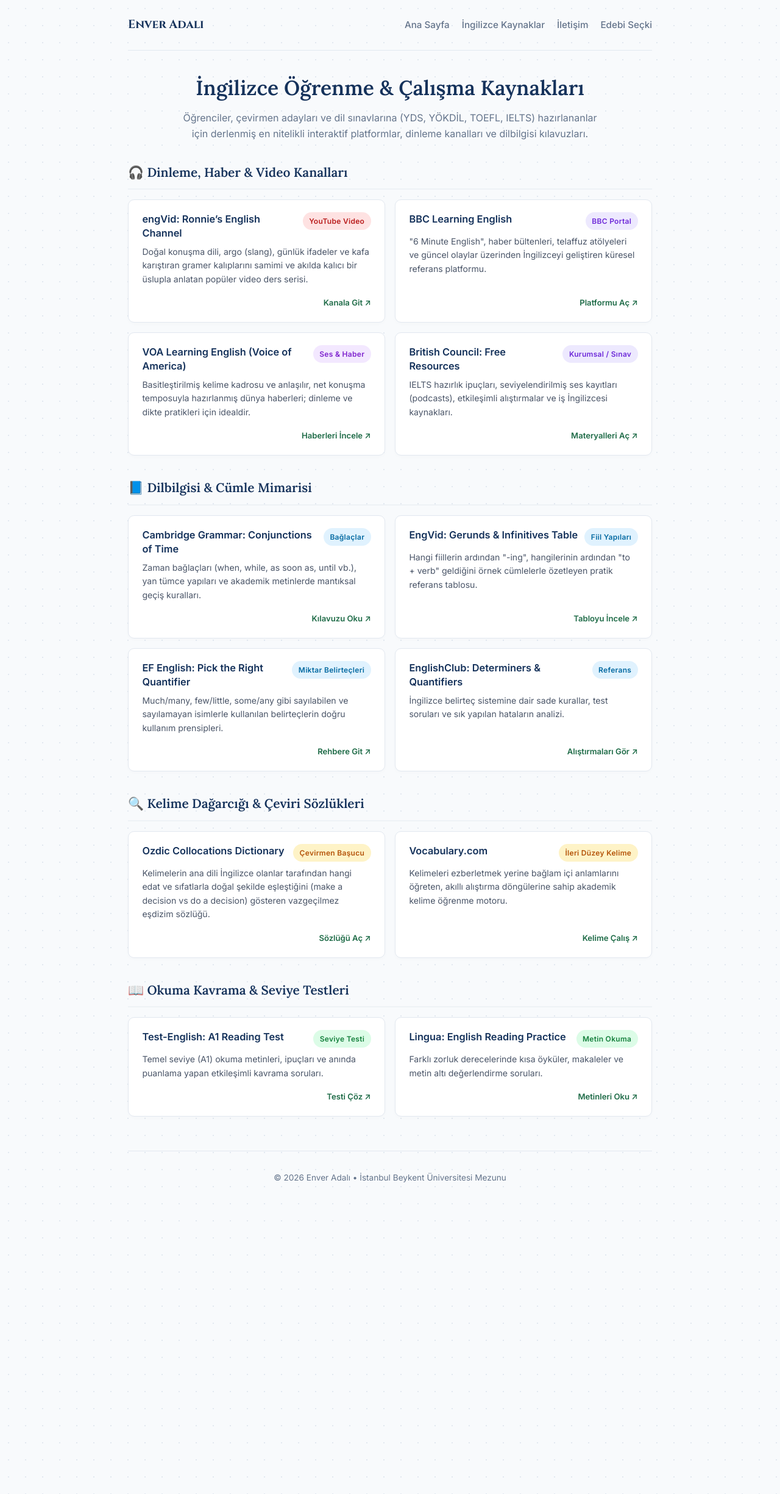
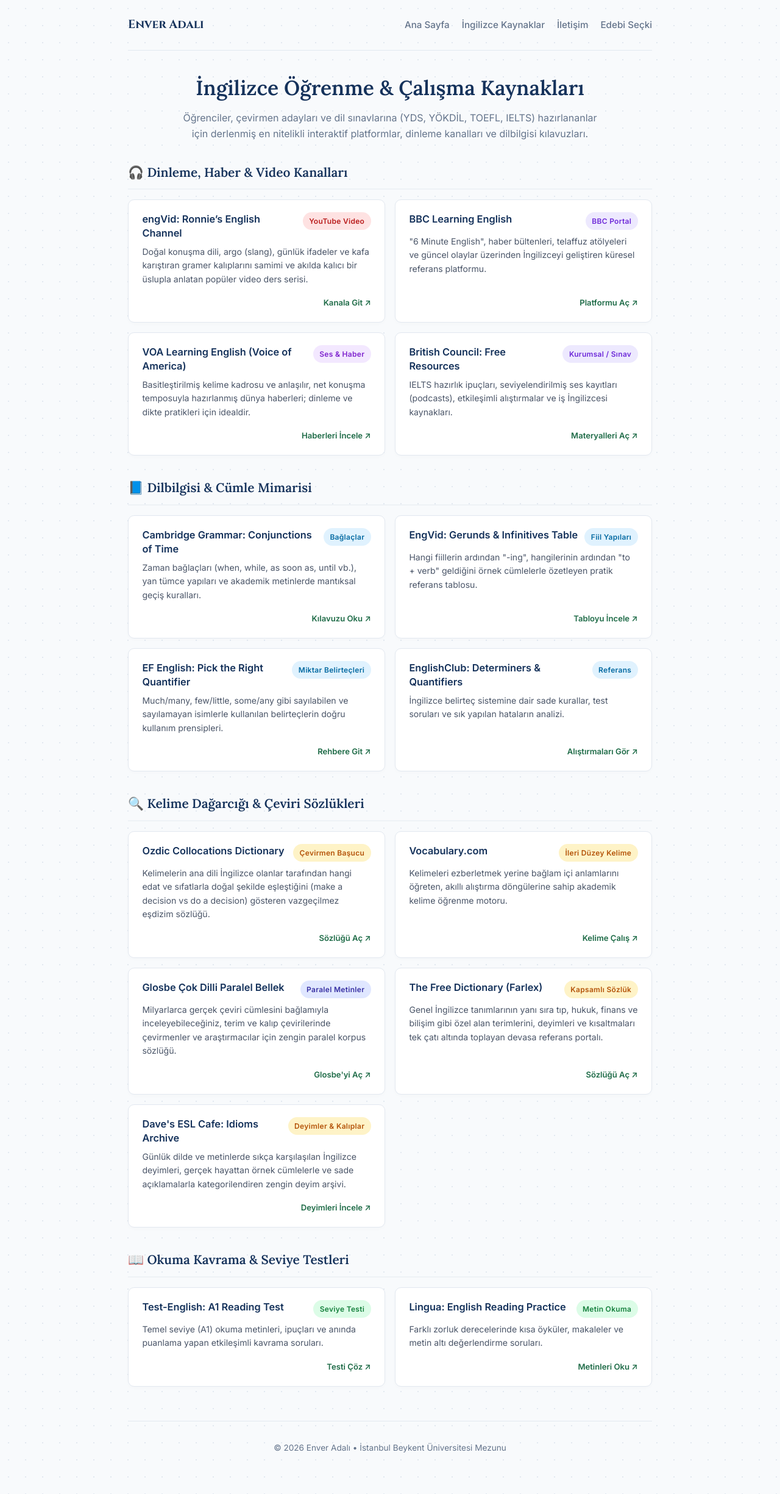
Before and after one commit to adalienver/adalienver.github.io, a Jekyll site: the page built from kaynaklar.md, in a window 1280 px wide. Shown: the whole page at 61% size. Built offline with Jekyll 4.4.1, drawn with Linux system fonts in a browser that asks for light colours.

Commit message:
Update kaynaklar.md

```diff
--- a/kaynaklar.md
+++ b/kaynaklar.md
@@ -98,6 +98,7 @@ permalink: /kaynaklar/
   .tag-audio { background: #f3e8ff; color: #7e22ce; }
   .tag-youtube { background: #fee2e2; color: #b91c1c; }
   .tag-official { background: #ede9fe; color: #6d28d9; }
+  .tag-corpus { background: #e0e7ff; color: #3730a3; }
 
   .res-footer {
     display: flex;
@@ -238,7 +239,7 @@ permalink: /kaynaklar/
 
 </div>
 
-<!-- 3. KELİME & EŞDİZİMLİLİK (COLLOCATIONS) -->
+<!-- 3. KELİME, DEYİM & ÇEVİRİ SÖZLÜKLERİ -->
 <h2 class="category-title">🔍 Kelime Dağarcığı & Çeviri Sözlükleri</h2>
 <div class="resource-grid">
 
@@ -266,6 +267,45 @@ permalink: /kaynaklar/
       </p>
     </div>
     <div class="res-footer">Kelime Çalış ↗</div>
+  </a>
+
+  <a href="https://glosbe.com/" target="_blank" rel="noopener noreferrer" class="res-card">
+    <div>
+      <div class="res-header">
+        <span class="res-title">Glosbe Çok Dilli Paralel Bellek</span>
+        <span class="tag-badge tag-corpus">Paralel Metinler</span>
+      </div>
+      <p class="res-desc">
+        Milyarlarca gerçek çeviri cümlesini bağlamıyla inceleyebileceğiniz, terim ve kalıp çevirilerinde çevirmenler ve araştırmacılar için zengin paralel korpus sözlüğü.
+      </p>
+    </div>
+    <div class="res-footer">Glosbe'yi Aç ↗</div>
+  </a>
+
+  <a href="https://www.thefreedictionary.com/" target="_blank" rel="noopener noreferrer" class="res-card">
+    <div>
+      <div class="res-header">
+        <span class="res-title">The Free Dictionary (Farlex)</span>
+        <span class="tag-badge tag-vocab">Kapsamlı Sözlük</span>
+      </div>
+      <p class="res-desc">
+        Genel İngilizce tanımlarının yanı sıra tıp, hukuk, finans ve bilişim gibi özel alan terimlerini, deyimleri ve kısaltmaları tek çatı altında toplayan devasa referans portalı.
+      </p>
+    </div>
+    <div class="res-footer">Sözlüğü Aç ↗</div>
+  </a>
+
+  <a href="https://www.eslcafe.com/resources/idioms" target="_blank" rel="noopener noreferrer" class="res-card">
+    <div>
+      <div class="res-header">
+        <span class="res-title">Dave's ESL Cafe: Idioms Archive</span>
+        <span class="tag-badge tag-vocab">Deyimler & Kalıplar</span>
+      </div>
+      <p class="res-desc">
+        Günlük dilde ve metinlerde sıkça karşılaşılan İngilizce deyimleri, gerçek hayattan örnek cümlelerle ve sade açıklamalarla kategorilendiren zengin deyim arşivi.
+      </p>
+    </div>
+    <div class="res-footer">Deyimleri İncele ↗</div>
   </a>
 
 </div>
```
